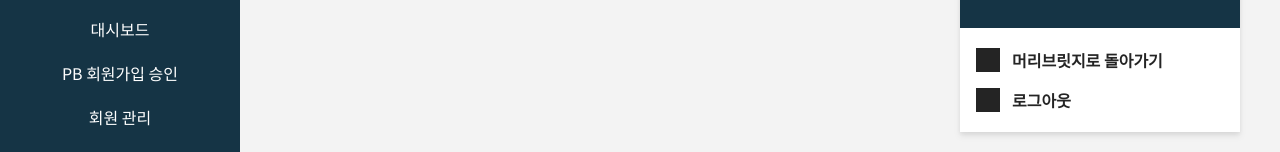
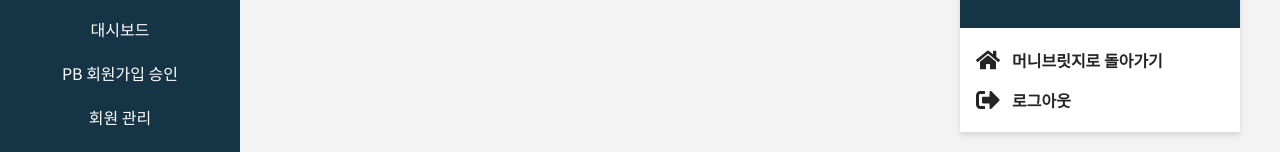
Before and after one commit to lbw3973/admin, a Next.js app: page /faq in a window 1280 px wide. Both pictures are taken after a click on the element 1225 px from the left and 25 px from the top of the page. Shown: the part 156-308 px from the top of the page. Built offline with nearby package versions, Linux system fonts and the light colour scheme.

Commit message:
Feat: 오타 수정 및 react-icons 추가

```diff
--- a/src/components/common/AdminInfoModal.tsx
+++ b/src/components/common/AdminInfoModal.tsx
@@ -1,5 +1,6 @@
 import Image from "next/image";
 import React from "react";
+import { FaHome, FaSignOutAlt } from "react-icons/fa";
 
 function AdminInfoModal() {
   return (
@@ -15,14 +16,12 @@ function AdminInfoModal() {
       </div>
       <div className="bg-white px-4 py-5 font-bold">
         <div className="mb-4 flex gap-3">
-          {/* <Image/> */}
-          <div className="h-6 w-6 bg-black"></div>
-          <p>머리브릿지로 돌아가기</p>
+          <FaHome className="h-6 w-6" />
+          <button>머니브릿지로 돌아가기</button>
         </div>
         <div className="flex gap-3">
-          {/* <Image/> */}
-          <div className="h-6 w-6 bg-black"></div>
-          <p>로그아웃</p>
+          <FaSignOutAlt className="h-6 w-6" />
+          <button>로그아웃</button>
         </div>
       </div>
     </div>
```
